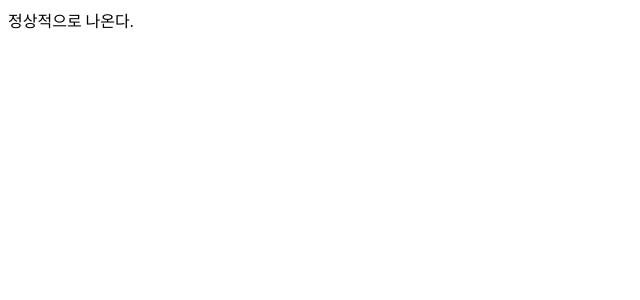
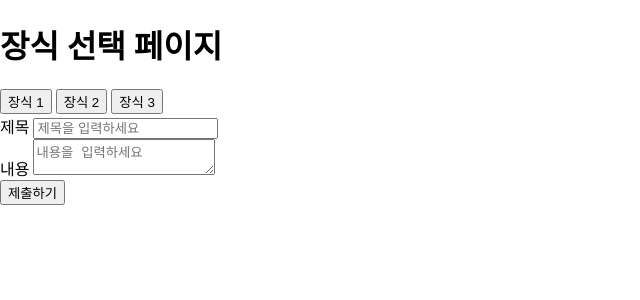
Before and after one commit to sudke1234/christmas_rolling_paper, a Django app: page /decoration_selected/ in a window 1280 px wide. Shown: the top 300 px of the page, without its empty margins (0-640 px from the left). Run offline with Django 5.2, Linux system fonts and the light colour scheme.

Commit message:
fucking done

```diff
--- a/chrismas_tree/myapp/admin.py
+++ b/chrismas_tree/myapp/admin.py
@@ -1,7 +1,6 @@
 from django.contrib import admin
 from .models import Post
-from .models import Decoration_Choose
+
 # Register your models here.
 
 admin.site.register(Post)
-admin.site.register(Decoration_Choose)
--- a/chrismas_tree/myapp/templates/board/decoration_selected.html
+++ b/chrismas_tree/myapp/templates/board/decoration_selected.html
@@ -1,11 +1,36 @@
 <!DOCTYPE html>
-<html lang="en">
+<html lang="ko">
 <head>
     <meta charset="UTF-8">
     <meta name="viewport" content="width=device-width, initial-scale=1.0">
-    <title>Document</title>
+    <link rel="stylesheet" href="/static/css_folder/decoration_container.css">
 </head>
 <body>
-    정상적으로 나온다.
+
+<div class="container">
+    <h1>장식 선택 페이지</h1>
+
+    <div class="button-group">
+        <button onclick="selectDecoration('decoration_1')">장식 1</button>
+        <button onclick="selectDecoration('decoration_2')">장식 2</button>
+        <button onclick="selectDecoration('decoration_3')">장식 3</button>
+    </div>
+
+    <div class="form-group">
+        <label for="title">제목</label>
+        <input type="text" id="title" name="title" placeholder="제목을 입력하세요">
+    </div>
+
+    <div class="form-group">
+        <label for="content">내용</label>
+        <textarea id="content" name="content" placeholder="내용을 입력하세요"></textarea>
+    </div>
+
+    <input type="hidden" id="decoration" name="decoration">
+
+    <button class="submit-btn" onclick="submitForm()">제출하기</button>
+</div>
+
+
 </body>
 </html>
--- a/chrismas_tree/myapp/templates/board/index.html
+++ b/chrismas_tree/myapp/templates/board/index.html
@@ -17,10 +17,12 @@
         </div>
         <div id="buttons">
             <div>
-                <button color="white">장식 생성</button>
+                <button color="white">
+                    <a href="{% url 'decoration_selected' %}">Go to Decoration Selection</a>
+                </button>
             </div>
             <div >
-                <button color="white">장식 삭제</button>
+                <button color="white">delete</button>
             </div>
         </div>
 
--- a/chrismas_tree/myapp/views.py
+++ b/chrismas_tree/myapp/views.py
@@ -1,7 +1,19 @@
-from django.shortcuts import render
-from rest_framework import viewsets
+from django.http import JsonResponse
+from .models import Post
+from django.shortcuts import render, redirect
 
-# Create your views here.
+def decoration_selected_view(request):
+    if request.method == 'POST':
+
+        title = request.POST.get('title')
+        content = request.POST.get('content')
+        #post 모델 저장
+        post = Post.objects.create(title=title, content=content)
+
+        return redirect('index')
+
+    return render(request, 'board/decoration_selected.html')  # GET 요청일 경우 폼을 반환
+
 
 def index(request):
     return render(request, 'board/index.html')
```
Also changed, not shown: chrismas_tree/myapp/form.py (added, +8 -0 lines), chrismas_tree/myapp/models.py (+8 -8 lines).
